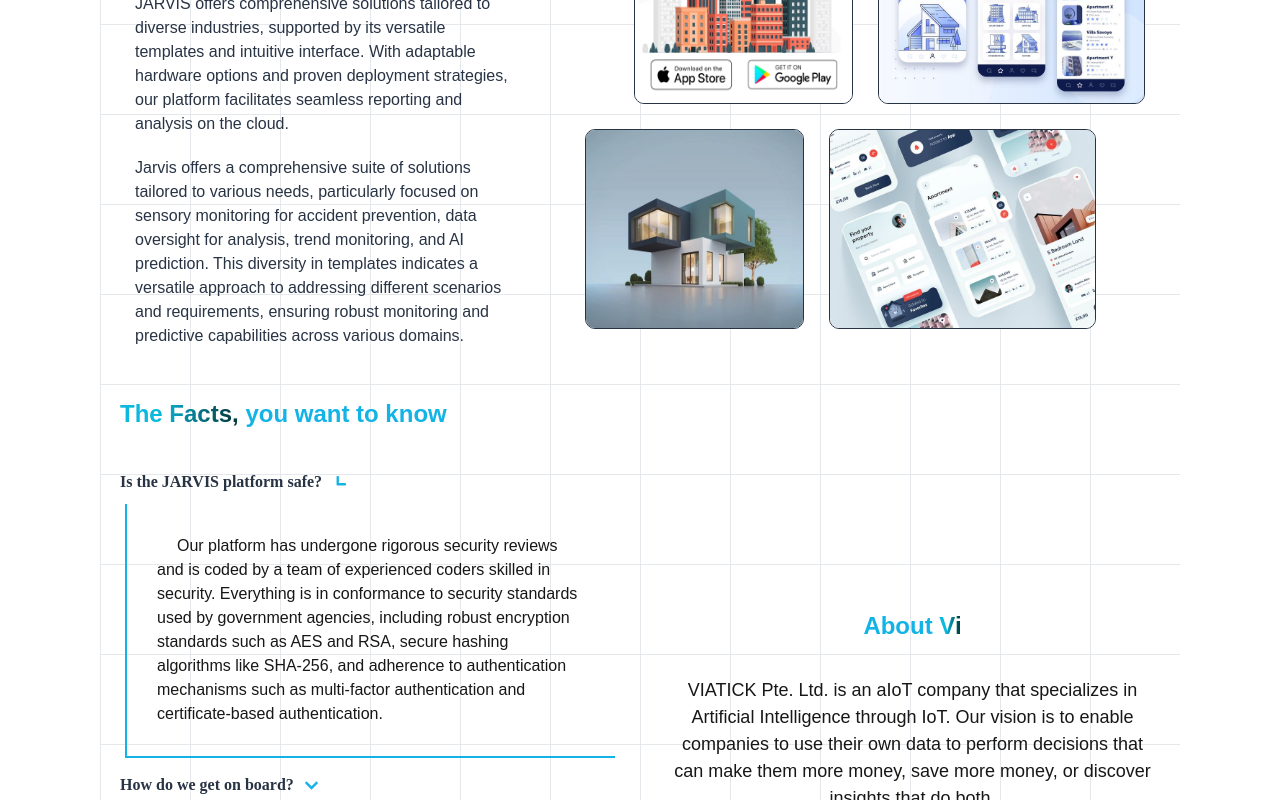
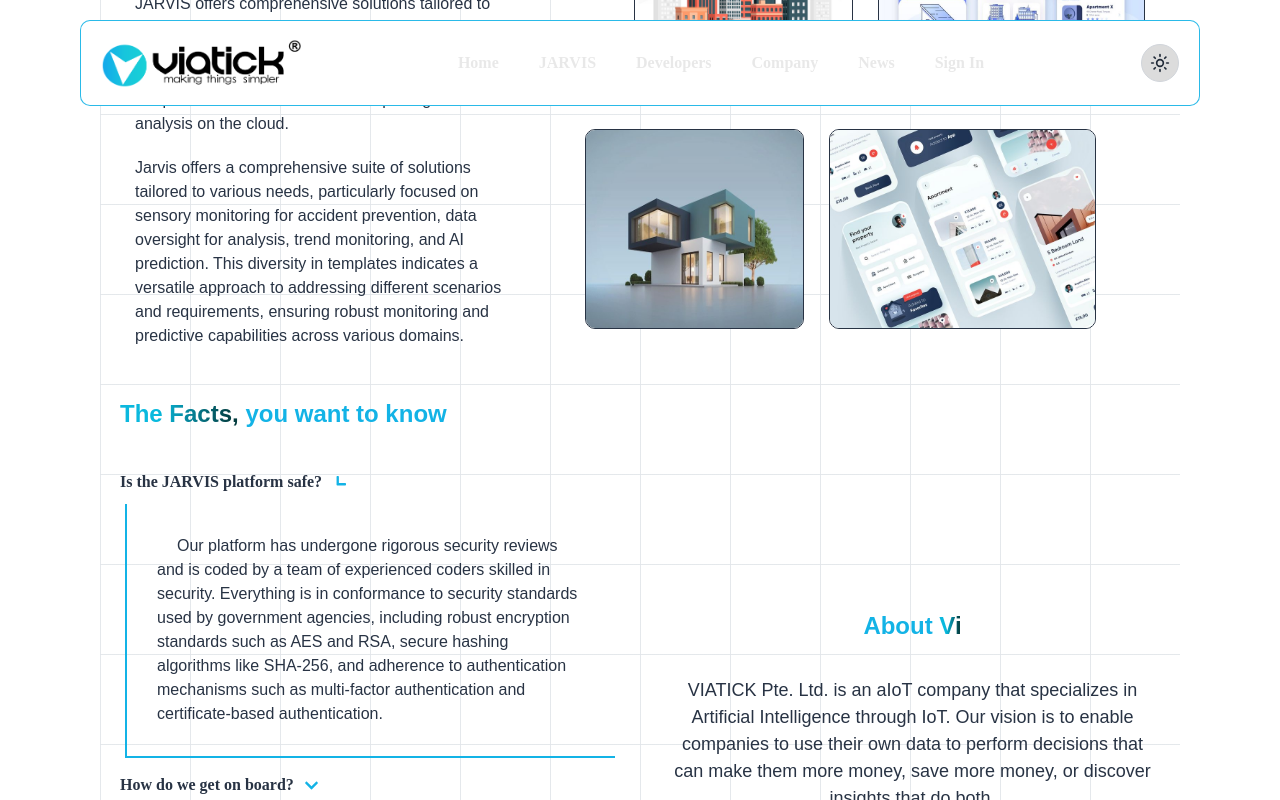
Before and after one commit to WannaMinPaing/viatick, a Next.js app: page / in a window 1280 px wide. Both pictures are taken after a click on the button "Is the JARVIS platform safe?". Shown: the part 2782-3582 px from the top of the page. Built offline with nearby package versions, Linux system fonts and the light colour scheme; a web font is replaced by a local one.

Commit message:
add text color and sticky

```diff
--- a/components/home/frequentlyAskedQuestion.tsx
+++ b/components/home/frequentlyAskedQuestion.tsx
@@ -35,7 +35,7 @@
                             transition={{ duration: 1, ease: "easeInOut" }}
                             className="overflow-hidden"
                         >
-                            <div className="my-[10px] indent-[20px] ml-[5px] inline-block border-l-2 border-b-2 border-primary  p-[30px] ">
+                            <div className="my-[10px] indent-[20px] ml-[5px] inline-block border-l-2 border-b-2 border-primary  p-[30px] dark:text-white text-blue">
                                 {questionAndAnswer.answer}
                             </div>
                         </motion.div>
@@ -48,7 +48,7 @@
                 <div className="mb-5 text-[calc(1rem_+_0.66vw)] font-bold !leading-[1.3] text-primary-500 dark:text-white-200 lg:mb-9 xl:text-[1.5rem]">
                     <TypingEffect />
                 </div>
-                <div className="text-[18px]">
+                <div className="text-[18px] dark:text-white text-blue">
                     VIATICK Pte. Ltd. is an aIoT company that specializes in Artificial Intelligence through IoT. Our vision is to enable companies to use their own data to perform decisions that can make them more money, save more money, or discover insights that do both.
                 </div>
             </div>
--- a/components/home/welcomeBlog.tsx
+++ b/components/home/welcomeBlog.tsx
@@ -12,7 +12,7 @@
                 <source src="/videos/welcome.mp4" type="video/mp4" />
             </video>
 
-            <div className="absolute top-0 w-full z-10">
+            <div className="absolute top-0 w-full z-5">
                 <div className="pt-[150px] max-sm:pt-[50px] font-bold text-[20px] text-gradient font-SofiaSans">
                     Revolutionizing business activities with AIoT
                 </div>
--- a/components/layout/navbar.tsx
+++ b/components/layout/navbar.tsx
@@ -6,7 +6,7 @@
 
 const Navbar = () =>{
     return (
-        <div className="flex flex-col lg:flex-row justify-between items-center bg-secondary dark:bg-dark py-[14px] mb-[10px] mx-[20px]  max-lg:mx-[5px] sm:mx-[80px] border-[1px] max-lg:border-[0px] border-primary/90 mt-[20px] rounded-[10px]">
+        <div className="sticky top-5 z-10 max-sm:top-0 flex flex-col lg:flex-row justify-between items-center bg-secondary dark:bg-dark py-[14px] mb-[10px] mx-[20px]  max-lg:mx-[5px] sm:mx-[80px] border-[1px] max-lg:border-[0px] border-primary/90 mt-[20px] rounded-[10px]">
 
             <div className="flex justify-between items-center  max-lg:w-full">
                 <div></div>
```
